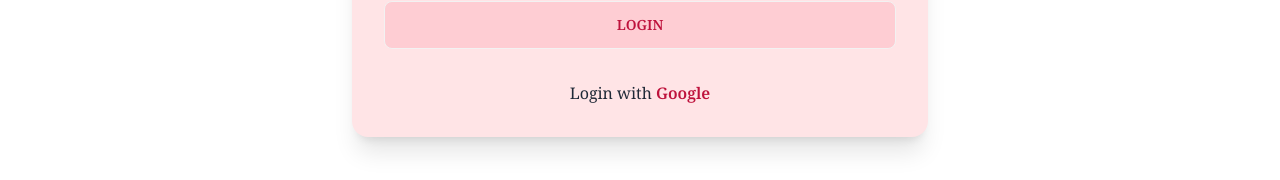
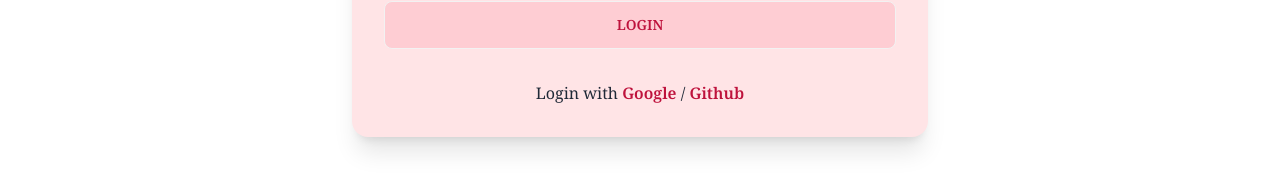
Before and after one commit to 2023afifa/Assignment11-FoodSharingClient, a React (Vite) app: page /login in a window 1280 px wide. Shown: the part 463-643 px from the top of the page. Built offline with nearby package versions, Linux system fonts and the light colour scheme; no server answers.

Commit message:
Enable github login

```diff
--- a/src/AddFood/AddFood.jsx
+++ b/src/AddFood/AddFood.jsx
@@ -152,6 +152,7 @@ const AddFood = () => {
                 </form>
             </div>
             <Footer></Footer>
+
         </div>
     );
 };
--- a/src/Login/Login.jsx
+++ b/src/Login/Login.jsx
@@ -7,7 +7,7 @@ import { ToastContainer, toast } from 'react-toastify';
 import 'react-toastify/dist/ReactToastify.css';
 
 const Login = () => {
-    const { logInUser, logInUserGoogle } = useContext(AuthContext);
+    const { logInUser, logInUserGoogle, logInUserGithub } = useContext(AuthContext);
     const [errorMessage, setErrorMessage] = useState("");
     const navigate = useNavigate();
     const location = useLocation();
@@ -41,6 +41,16 @@ const Login = () => {
             })
     }
 
+    const handleGithubLogIn = () => {
+        logInUserGithub()
+        .then(result => {
+            console.log(result.user);
+        })
+        .catch(error => {
+            console.log(error);
+        })
+    }
+
     return (
         <div>
             <Navbar></Navbar>
@@ -66,7 +76,7 @@ const Login = () => {
                         <button className="btn bg-rose-200 text-rose-700">Login</button>
                     </div>
                 </form>
-                <p className="text-center pb-8">Login with <a onClick={handleGoogleLogIn} className="text-rose-700 font-semibold">Google</a></p>
+                <p className="text-center pb-8">Login with <a onClick={handleGoogleLogIn} className="text-rose-700 font-semibold">Google</a> / <a onClick={handleGithubLogIn} className="text-rose-700 font-semibold">Github</a></p>
             </div>
             <p className="my-10 text-center">If you do not have any account <Link to="/signup"><span className="text-rose-700 font-semibold">Sign up</span></Link> here</p>
             <ToastContainer />
--- a/src/Provider/AuthProvider.jsx
+++ b/src/Provider/AuthProvider.jsx
@@ -1,10 +1,11 @@
-import { GoogleAuthProvider, createUserWithEmailAndPassword, onAuthStateChanged, signInWithEmailAndPassword, signInWithPopup, signOut } from "firebase/auth";
+import { GithubAuthProvider, GoogleAuthProvider, createUserWithEmailAndPassword, onAuthStateChanged, signInWithEmailAndPassword, signInWithPopup, signOut } from "firebase/auth";
 import { createContext, useEffect, useState } from "react";
 import auth from "../Firebase/firebase.config";
 import PropTypes from 'prop-types';
 
 export const AuthContext = createContext(null);
 const googleProvider = new GoogleAuthProvider();
+const githubProvider = new GithubAuthProvider();
 
 const AuthProvider = ({ children }) => {
     const [user, setUser] = useState(null);
@@ -30,6 +31,11 @@ const AuthProvider = ({ children }) => {
         return signInWithPopup(auth, googleProvider);
     }
 
+    const logInUserGithub = () => {
+        setLoading(true);
+        return signInWithPopup(auth, githubProvider);
+    }
+
     useEffect(() => {
         const unSubscribe = onAuthStateChanged(auth, currentUser => {
             setUser(currentUser);
@@ -41,7 +47,7 @@ const AuthProvider = ({ children }) => {
     }, [])
 
 
-    const authInfo = { user, loading, createUser, logInUser, logOut, logInUserGoogle };
+    const authInfo = { user, loading, createUser, logInUser, logOut, logInUserGoogle, logInUserGithub };
 
     return (
         <AuthContext.Provider value={authInfo}>
--- a/src/Signup/Signup.jsx
+++ b/src/Signup/Signup.jsx
@@ -4,7 +4,7 @@ import Navbar from "../Shared/Navbar/Navbar";
 import { useContext, useState } from "react";
 import { AuthContext } from "../Provider/AuthProvider";
 // import { ToastContainer, toast } from 'react-toastify';
-import 'react-toastify/dist/ReactToastify.css';
+// import 'react-toastify/dist/ReactToastify.css';
 import { updateProfile } from "firebase/auth";
 
 const Signup = () => {
```
